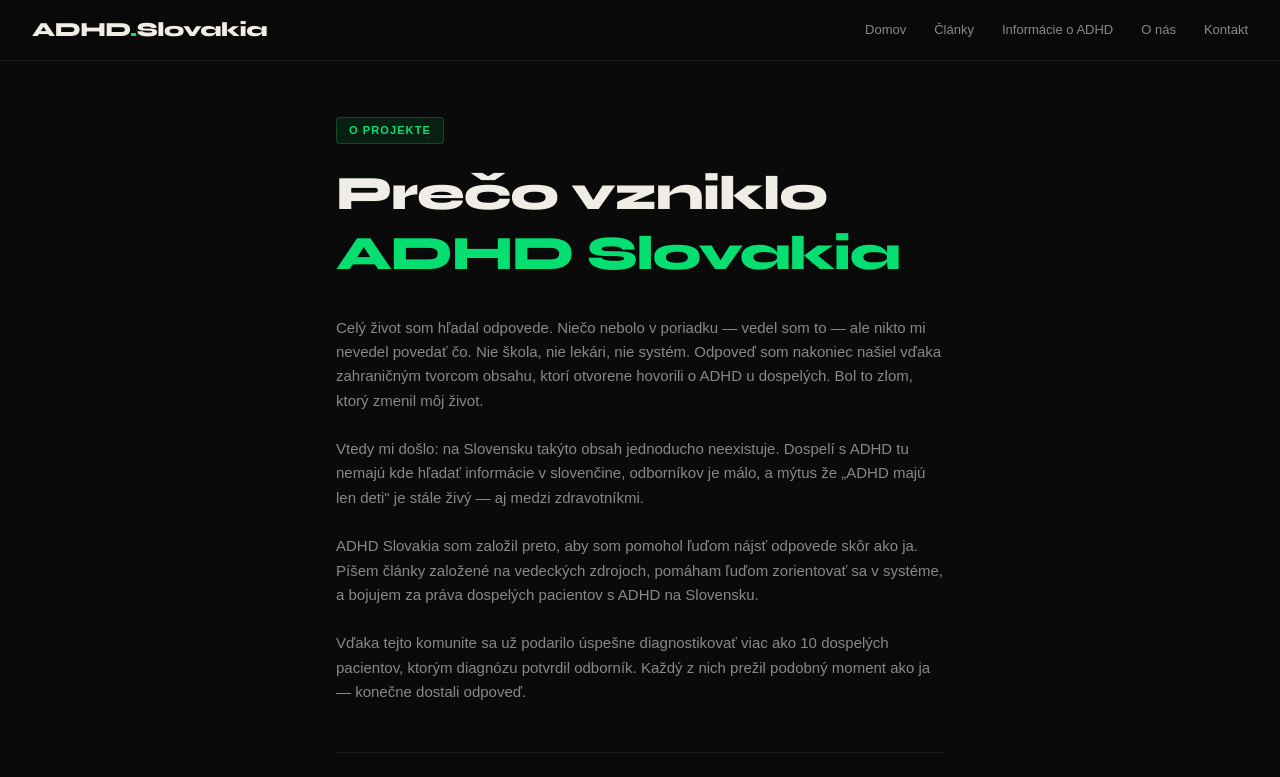
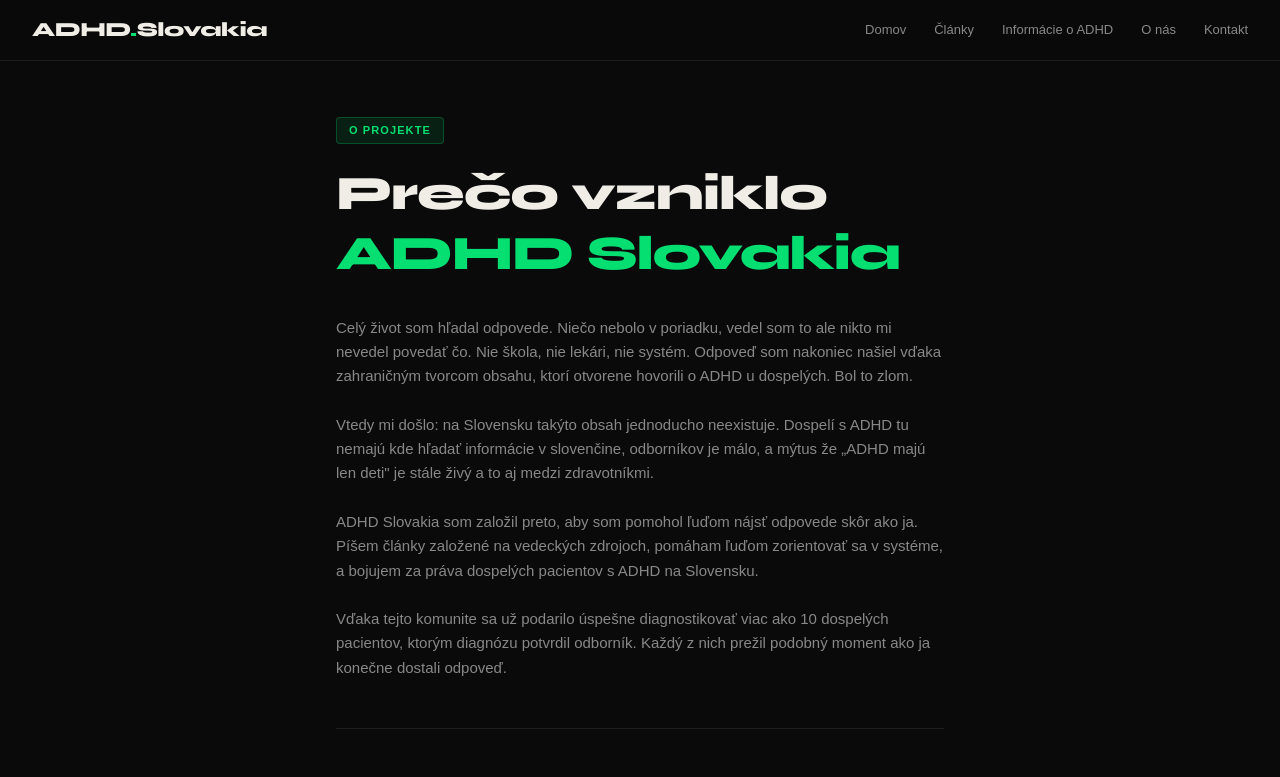
Before and after one commit to KriskoAdam/adhdslovakia, a Next.js app: page /o-nas in a window 1280 px wide. Shown: the top 777 px of the page. Built offline with nearby package versions, Linux system fonts and the light colour scheme.

Commit message:
Update page.tsx

```diff
--- a/app/o-nas/page.tsx
+++ b/app/o-nas/page.tsx
@@ -26,16 +26,16 @@ export default function ONasPage() {
 
         <div className="space-y-6 text-[15px] text-[#888] font-light leading-relaxed">
           <p>
-            Celý život som hľadal odpovede. Niečo nebolo v poriadku — vedel som to —
+            Celý život som hľadal odpovede. Niečo nebolo v poriadku, vedel som to
             ale nikto mi nevedel povedať čo. Nie škola, nie lekári, nie systém.
             Odpoveď som nakoniec našiel vďaka zahraničným tvorcom obsahu, ktorí
-            otvorene hovorili o ADHD u dospelých. Bol to zlom, ktorý zmenil môj život.
+            otvorene hovorili o ADHD u dospelých. Bol to zlom.
           </p>
           <p>
             Vtedy mi došlo: na Slovensku takýto obsah jednoducho neexistuje.
             Dospelí s ADHD tu nemajú kde hľadať informácie v slovenčine,
             odborníkov je málo, a mýtus že „ADHD majú len deti" je stále živý
-            — aj medzi zdravotníkmi.
+            a to aj medzi zdravotníkmi.
           </p>
           <p>
             ADHD Slovakia som založil preto, aby som pomohol ľuďom nájsť odpovede
@@ -46,7 +46,7 @@ export default function ONasPage() {
           <p>
             Vďaka tejto komunite sa už podarilo úspešne diagnostikovať viac ako
             10 dospelých pacientov, ktorým diagnózu potvrdil odborník. Každý
-            z nich prežil podobný moment ako ja — konečne dostali odpoveď.
+            z nich prežil podobný moment ako ja konečne dostali odpoveď.
           </p>
         </div>
 
@@ -59,10 +59,10 @@ export default function ONasPage() {
         </h2>
         <div className="grid grid-cols-1 md:grid-cols-2 gap-px bg-[#1e1e1e] border border-[#1e1e1e] rounded-xl overflow-hidden mb-12">
           {[
-            { icon: "📰", title: "Obsah a články", desc: "Píšeme o ADHD na základe vedeckých a medicínskych zdrojov — v slovenčine, zrozumiteľne." },
-            { icon: "🔬", title: "Búranie mýtov", desc: "Bojujeme proti zastaraným predstavám o ADHD — že je to len detská diagnóza, alebo výhovorka." },
-            { icon: "🤝", title: "Pomoc s diagnózou", desc: "Pomáhame ľuďom zorientovať sa — kde hľadať odborníka, čo očakávať, ako sa pripraviť." },
-            { icon: "⚖️", title: "Advokácia", desc: "Presadzujeme práva dospelých pacientov — vrátane preplácania liekov zdravotnými poisťovňami." },
+            { icon: "📰", title: "Obsah a články", desc: "Píšeme o ADHD na základe vedeckých a medicínskych zdrojov v slovenčine, zrozumiteľne." },
+            { icon: "🔬", title: "Búranie mýtov", desc: "Bojujeme proti zastaraným predstavám o ADHD, že je to len detská diagnóza, alebo výhovorka." },
+            { icon: "🤝", title: "Pomoc s diagnózou", desc: "Pomáhame ľuďom zorientovať sa kde hľadať odborníka, čo očakávať, ako sa pripraviť." },
+            { icon: "⚖️", title: "Advokácia", desc: "Presadzujeme práva dospelých pacientov vrátane preplácania liekov zdravotnými poisťovňami." },
           ].map((item) => (
             <div key={item.title} className="bg-[#111] p-6 flex flex-col gap-2">
               <span className="text-2xl">{item.icon}</span>
```
